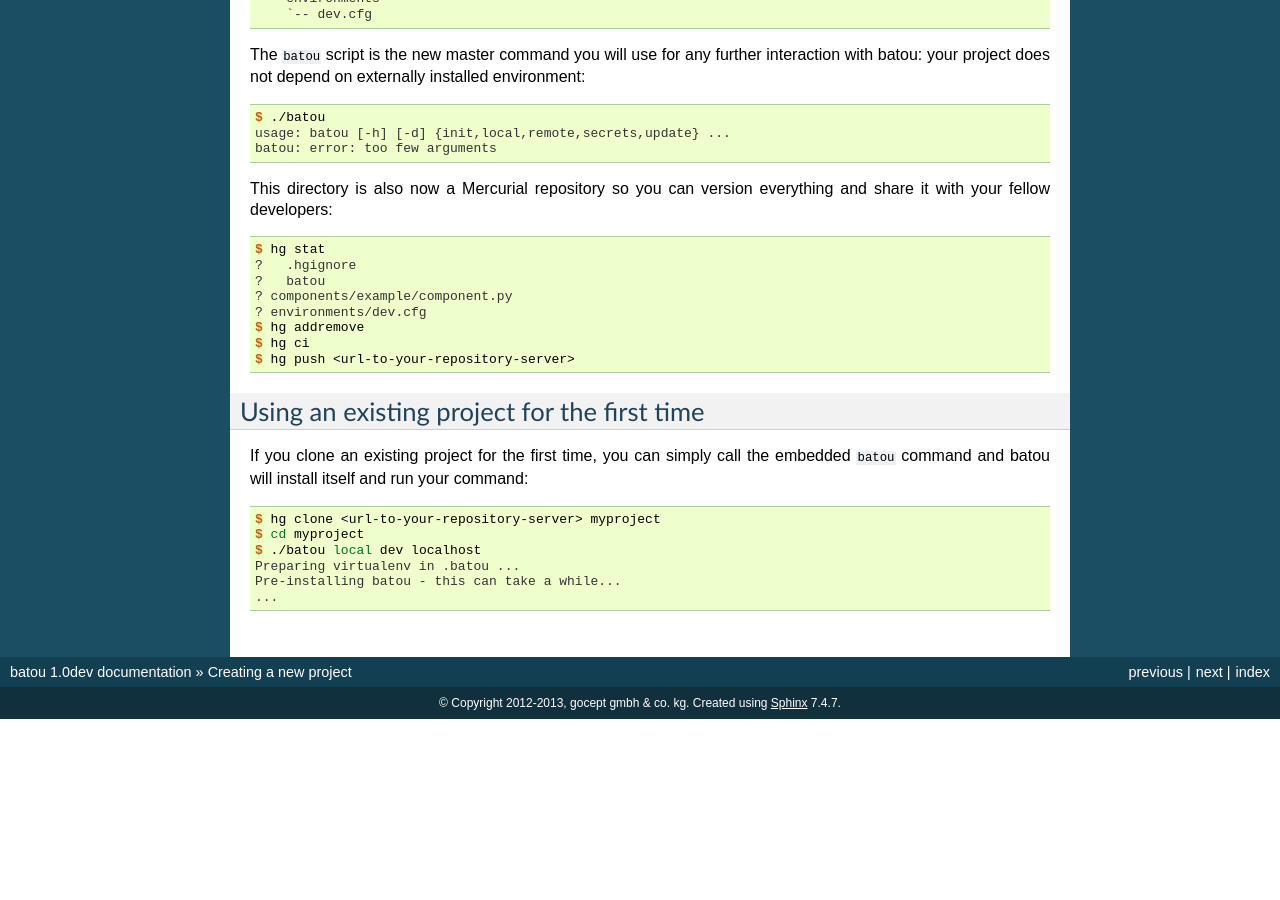
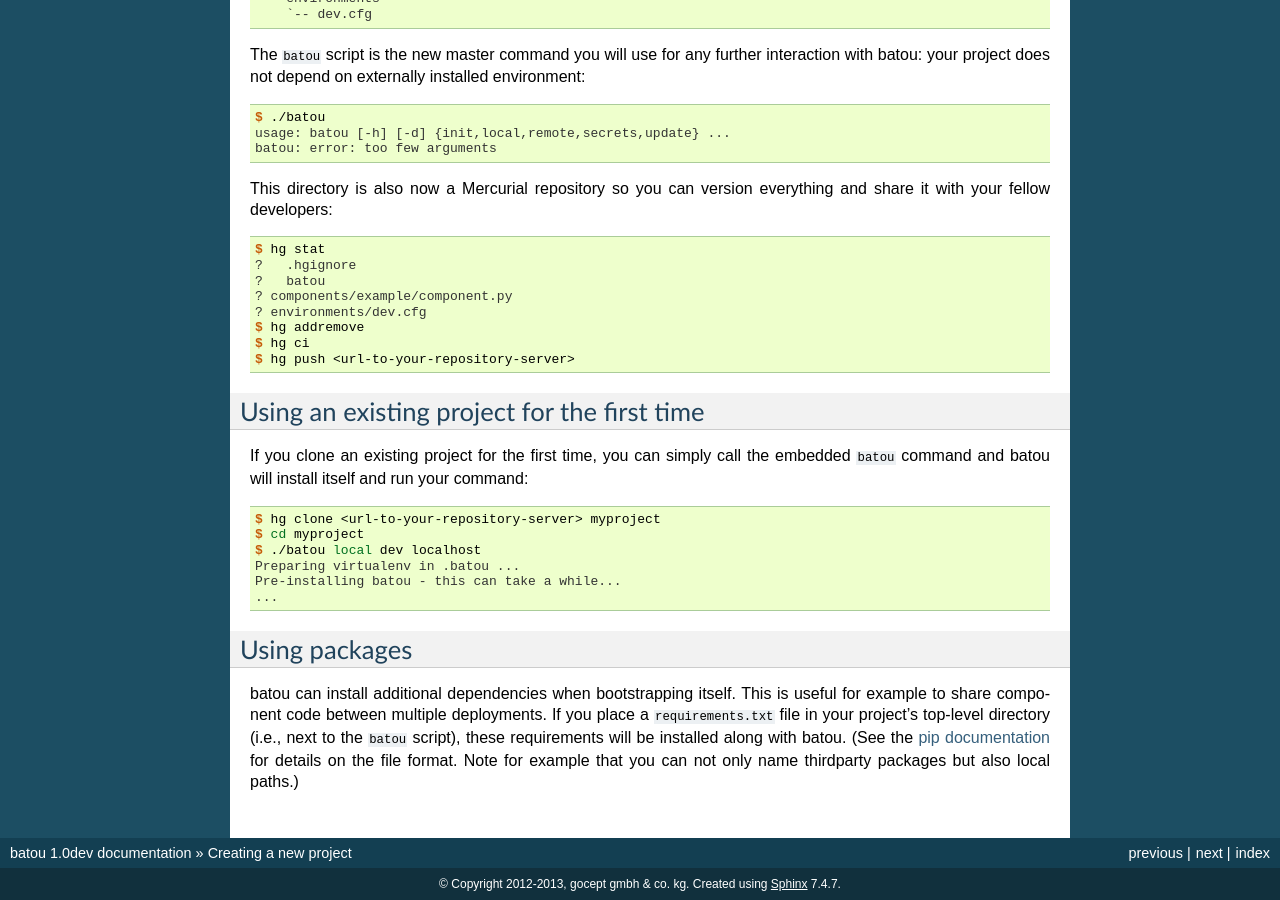
Before and after one commit to flyingcircusio/batou, a Sphinx documentation site: the page built from doc/source/create-new-project.txt, in a window 1280 px wide and 900 px high, scrolled down 663 px. Built offline with Sphinx 7.4.7, drawn with Linux system fonts in a browser that asks for light colours; before the commit the page ends 1382 px from its top, so only the background shows below that.

Commit message:
If a local ``requirements.txt`` file is present, install its contents into the ``.batou`` virtualenv

```diff
--- a/CHANGES.txt
+++ b/CHANGES.txt
@@ -4,6 +4,9 @@
 
 1.0b13 (unreleased)
 ===================
+
+- Introduce a plugin mechanism: if a local ``requirements.txt`` file is
+  present, install its contents into the ``.batou`` virtualenv.
 
 - Load components in alphabetical order. This enables importing from other
   components (when naming the directories appropriately).
--- a/doc/source/create-new-project.txt
+++ b/doc/source/create-new-project.txt
@@ -78,3 +78,15 @@
     Preparing virtualenv in .batou ...
     Pre-installing batou - this can take a while...
     ...
+
+Using packages
+--------------
+
+batou can install additional dependencies when bootstrapping itself. This is
+useful for example to share component code between multiple deployments. If you
+place a ``requirements.txt`` file in your project's top-level directory (i.e.,
+next to the ``batou`` script), these requirements will be installed along with
+batou. (See the `pip documentation`_ for details on the file format. Note for
+example that you can not only name thirdparty packages but also local paths.)
+
+.. _`pip documentation`: http://www.pip-installer.org/en/latest/logic.html#requirements-file-format
```
Also changed, not shown: 1 other file.
